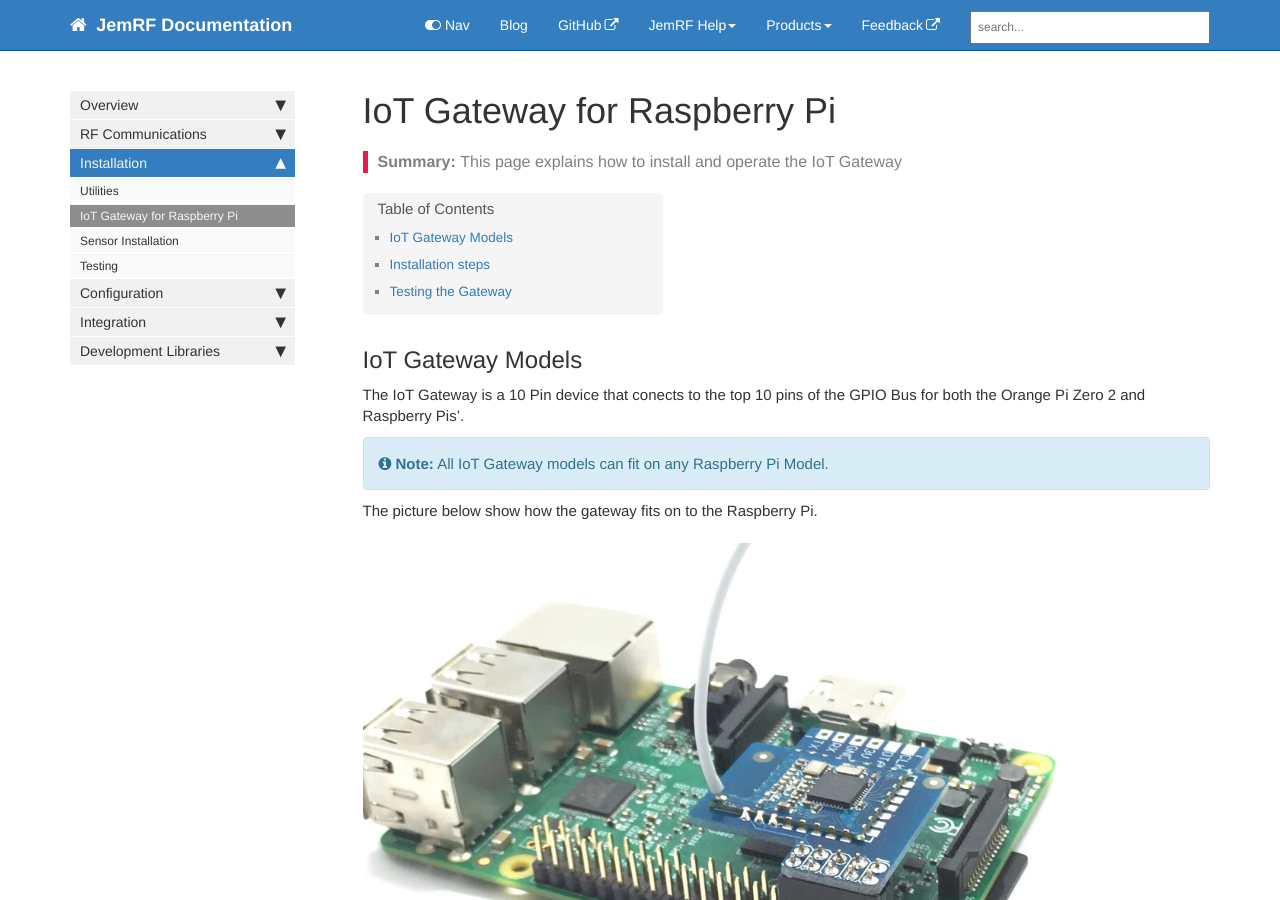
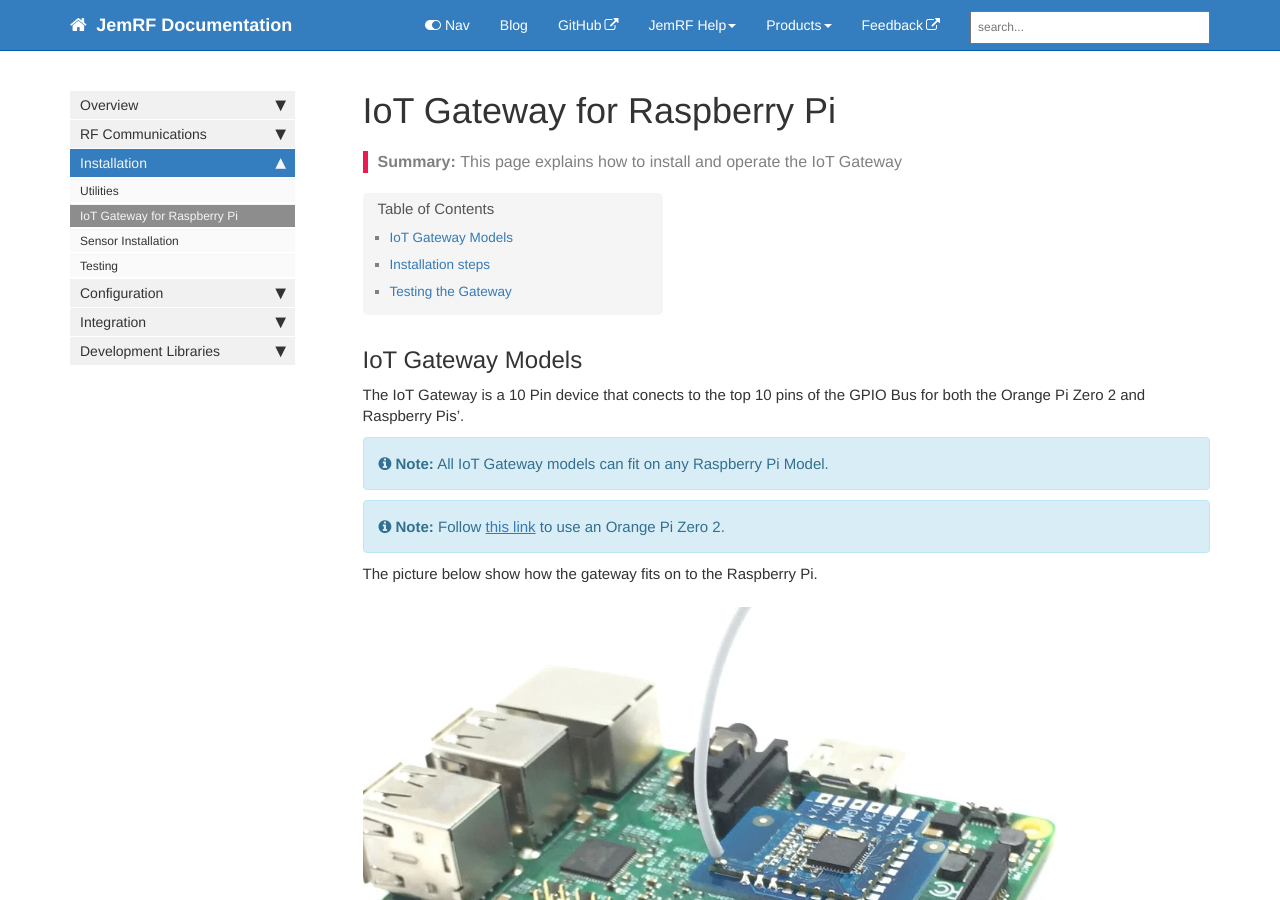
Before and after one commit to JemRF/RF-Documentation, a Jekyll site: the page built from pages/mydoc/iot_gateway.md, in a window 1280 px wide and 900 px high. Built offline with Jekyll 4.4.1, drawn with Linux system fonts in a browser that asks for light colours; comment, search, counter and statistics services are not loaded.

Commit message:
add link to Orange Pi on IOT Gateway page

```diff
--- a/pages/mydoc/iot_gateway.md
+++ b/pages/mydoc/iot_gateway.md
@@ -13,6 +13,8 @@ folder: mydoc
 The IoT Gateway is a 10 Pin device that conects to the top 10 pins of the GPIO Bus for both the Orange Pi Zero 2 and Raspberry Pis'.
 
 {% include note.html content="All IoT Gateway models can fit on any Raspberry Pi Model." %}
+{% include note.html content="Follow [this link](orangepi.html) to use an Orange Pi Zero 2."%}
+
 
 The picture below show how the gateway fits on to the Raspberry Pi.
 
```
